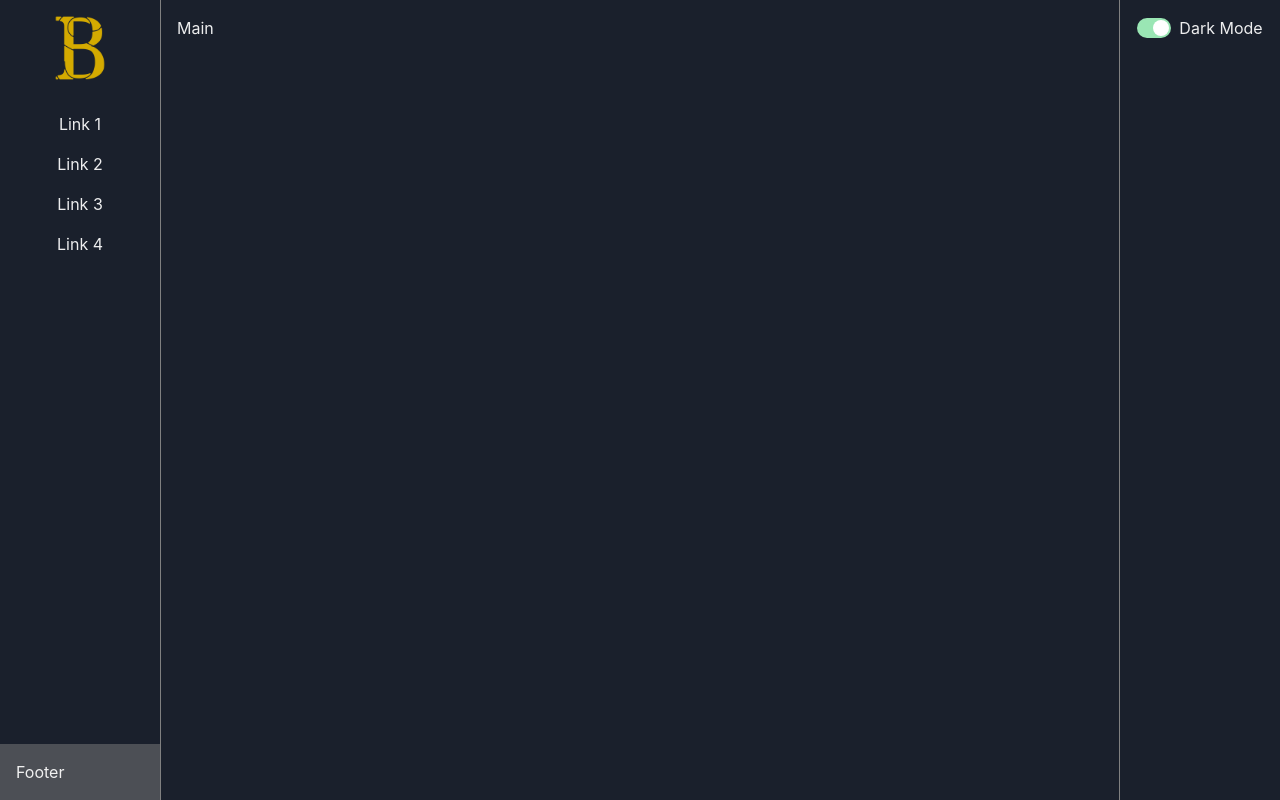
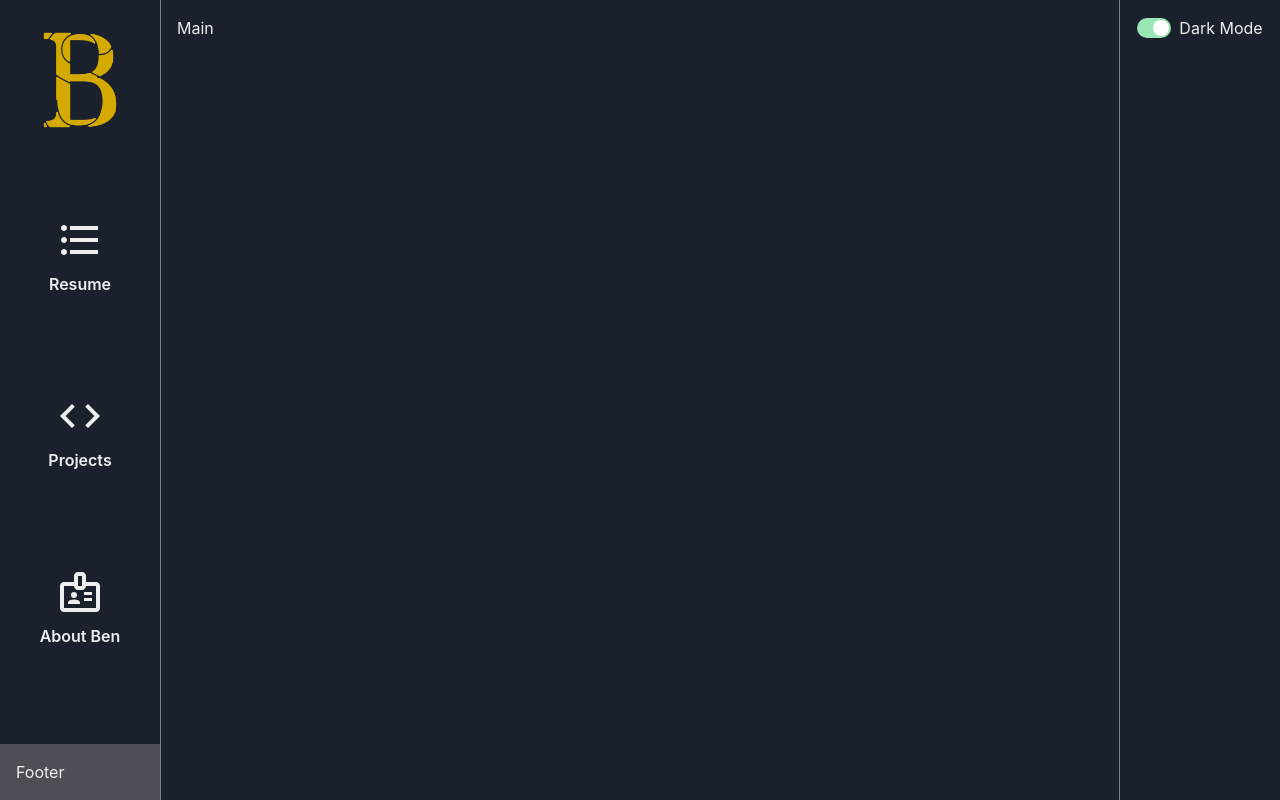
Before and after one commit to CosmicStresshead/BScom, a React (Vite) app: page / in a window 1280 px wide. Built offline with nearby package versions, Linux system fonts and the light colour scheme.

Commit message:
Create and style nav links

```diff
--- a/package.json
+++ b/package.json
@@ -15,6 +15,7 @@
     "framer-motion": "^11.5.6",
     "react": "^18.2.0",
     "react-dom": "^18.2.0",
+    "react-icons": "^5.3.0",
     "react-router-dom": "^6.10.0"
   },
   "devDependencies": {
--- a/src/App.tsx
+++ b/src/App.tsx
@@ -1,6 +1,7 @@
 import { Button, ButtonGroup, Grid, GridItem, Show } from "@chakra-ui/react"
 import NavBar from "./components/NavBar"
 import A11yPanel from "./components/A11yPanel"
+import './index.css'
 
 function App() {
   return (
--- a/src/components/NavBar.tsx
+++ b/src/components/NavBar.tsx
@@ -1,5 +1,7 @@
-import { HStack, Image, Text, VStack, Stack } from '@chakra-ui/react';
+import { Image, VStack, Stack, Icon } from '@chakra-ui/react';
+import { MdOutlineBadge, MdFormatListBulleted, MdCode } from 'react-icons/md'
 import logo from '../assets/BSlogo.webp';
+import NavItem from './NavItem';
 
 interface Props {
   orientation: "row" | "column";
@@ -9,13 +11,12 @@ const NavBar = ({orientation}: Props) => {
   return (
     <>
     <VStack>
-      <Image src={logo} boxSize={"6rem"} padding="1rem" />
+      <Image src={logo} boxSize={"10rem"} padding="2rem" />
     </VStack>
     <Stack direction={orientation} width="100%" alignItems="center" justifyContent="center" padding={"1rem"} gap="1rem">
-        <Text>Link 1</Text>
-        <Text>Link 2</Text>
-        <Text>Link 3</Text>
-        <Text>Link 4</Text>
+      <NavItem url="#" text="Resume" icon={MdFormatListBulleted} />
+      <NavItem url="#" text="Projects" icon={MdCode} />
+      <NavItem url="#" text="About Ben" icon={MdOutlineBadge} />
     </Stack>
     </>
   )
--- /dev/null
+++ b/src/components/NavItem.tsx
@@ -0,0 +1,21 @@
+import { Icon, Link, Text, VStack } from '@chakra-ui/react'
+import { IconType } from 'react-icons';
+
+interface Props {
+  url: string;
+  text: string;
+  icon: IconType;
+}
+
+const NavItem = ({ url, text, icon }: Props) => {
+  return (
+    <Link className="nav-item" href={url}>
+      <VStack boxSize="10rem" justifyContent="center" alignContent="center">
+        <Icon className="nav-item-icon" as={icon} boxSize="3rem" />
+        <Text className="nav-text">{text}</Text>
+      </VStack>
+    </Link>
+  )
+}
+
+export default NavItem
--- /dev/null
+++ b/src/index.css
@@ -0,0 +1,7 @@
+.nav-item:hover {
+  background-color: rgba(127,127,127,0.4);
+}
+
+.nav-text {
+  font-weight: 600;
+}
```
Also changed, not shown: 1 other file (tests, documents, lock files or other folders).
